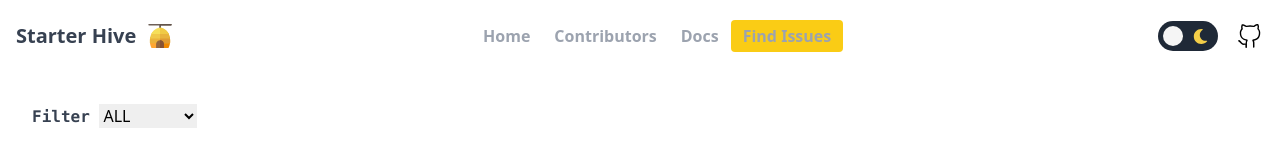
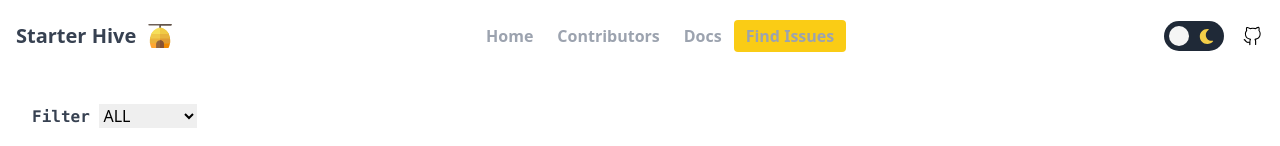
Before and after one commit to ArslanYM/StarterHive, a React (Vite) app in the folder web/: page /issues in a window 1280 px wide. Shown: the top 146 px of the page. Built offline with nearby package versions, Linux system fonts and the light colour scheme.

Commit message:
fix: Github icon animation size decreased

```diff
--- a/web/src/layouts/Header.jsx
+++ b/web/src/layouts/Header.jsx
@@ -78,7 +78,7 @@ const Header = () => {
           <div className="flex md:order-2">
             <Switch handleTheme={handleTheme} checked={theme.checked} />
             <a href="https://github.com/ArslanYM/StarterHive" aria-label="github-link" target="_blank" rel="noreferrer" className="space-x-2 flex items-center">
-              <VscGithubAlt className={`p-0.5 hover:text-4xl text-3xl flex rounded-md duration-300 ${theme.navBar_GitBtnIconColor} ${theme.navBar_GitHover}`} />
+              <VscGithubAlt className={`p-0.5 hover:text-3xl text-2xl flex rounded-md duration-300 ${theme.navBar_GitBtnIconColor} ${theme.navBar_GitHover}`} />
             </a>
           </div>
           <div className={`  ${hamburgerView.view} w-full md:flex md:w-auto md:order-1`} id="navbar-sticky">
```
